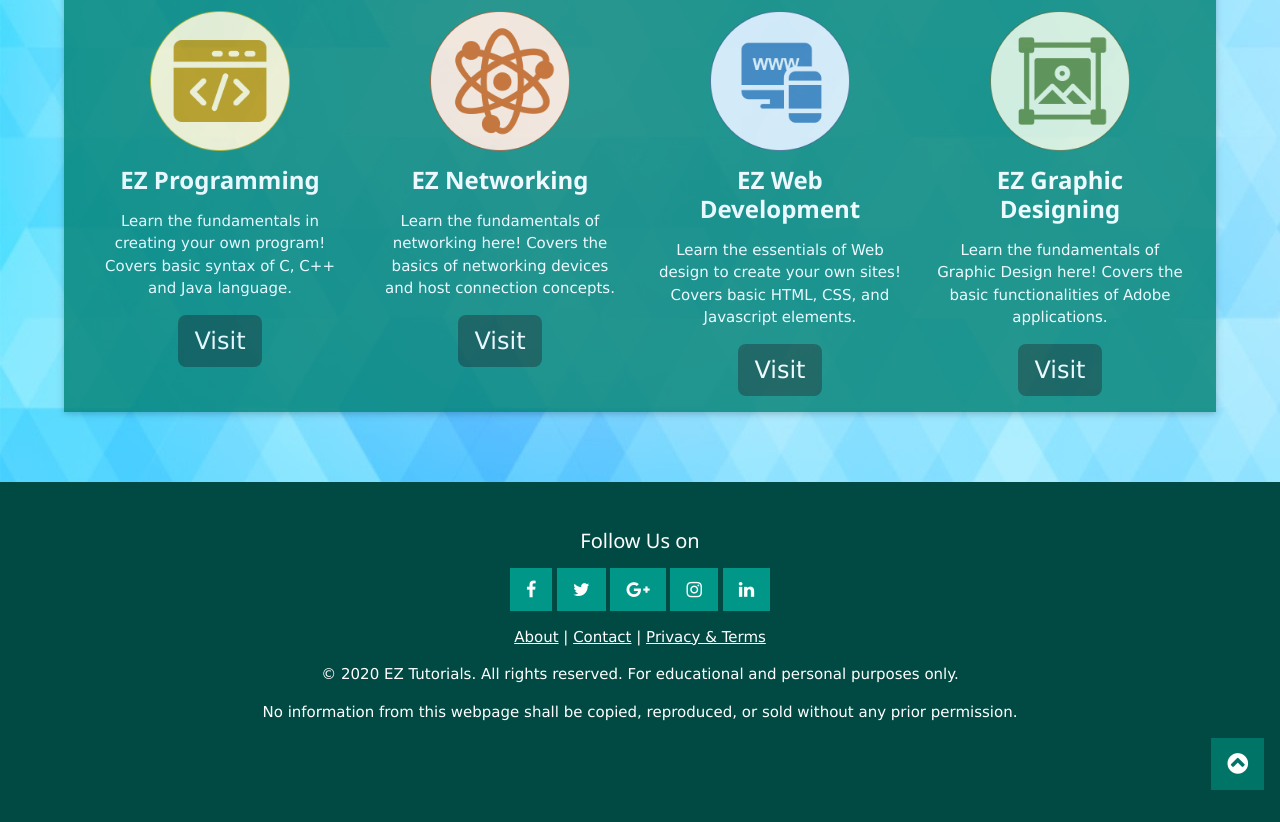
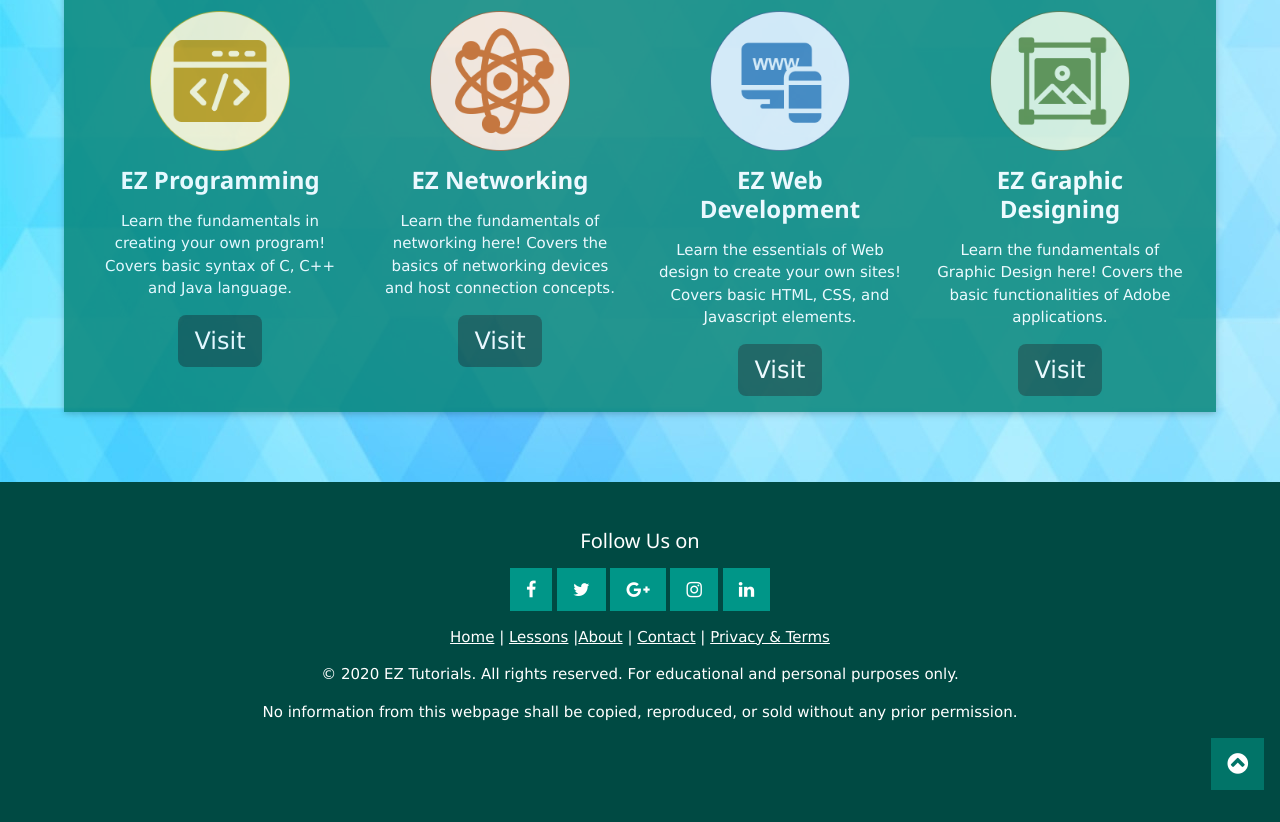
Before and after one commit to 20100215/EZLOGIC, a plain HTML site: page index.html in a window 1280 px wide. Shown: the part 1308-2130 px from the top of the page. Drawn offline with Linux system fonts and the light colour scheme.

Commit message:
Add files via upload

```diff
--- a/index.html
+++ b/index.html
@@ -176,7 +176,7 @@
     <a class="w3-button w3-large w3-teal" href="javascript:void(0)" title="Google +"><i class="fa fa-instagram"></i></a>
     <a class="w3-button w3-large w3-teal w3-hide-small" href="javascript:void(0)" title="Linkedin"><i class="fa fa-linkedin"></i></a>
     <p>
-      <a href="./Files/About.html">About</a> | <a href="./Files/Contact.html">Contact</a> | <a href="./Files/Privacy&Terms.html">Privacy & Terms</a>
+      <a href="./index.html">Home</a> | <a href="./Files/Lessons.html">Lessons</a> |<a href="./Files/About.html">About</a> | <a href="./Files/Contact.html">Contact</a> | <a href="./Files/Privacy&Terms.html">Privacy & Terms</a>
     </p>
     <p>&#169; 2020 EZ Tutorials. All rights reserved. For educational and personal purposes only.</p>
     <p>No information from this webpage shall be copied, reproduced, or sold without any prior permission.</p>
```
Also changed, not shown: Readme.txt.
